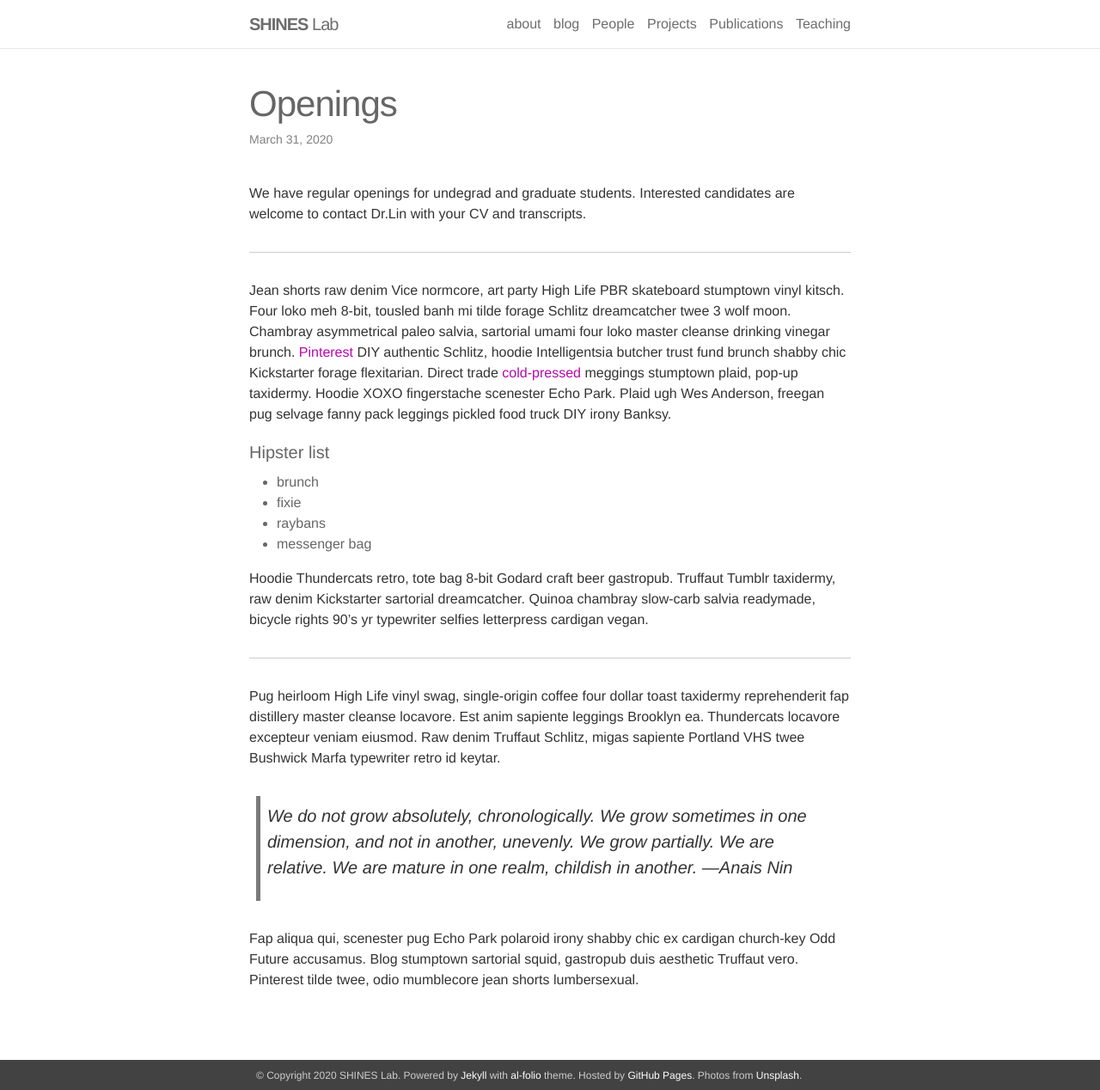
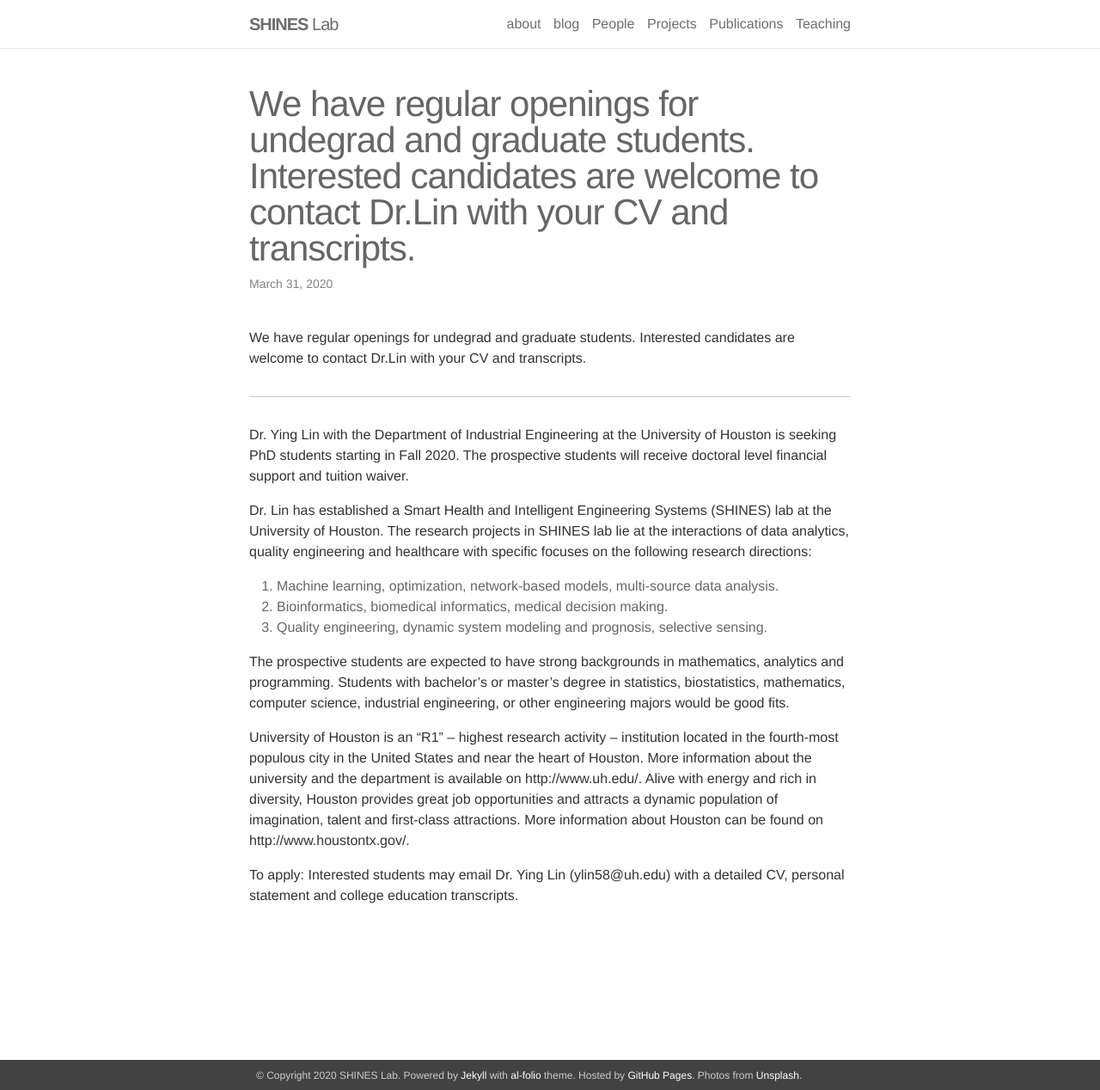
Before and after one commit to shines-lab/shines-lab.github.io, a Jekyll site: the page built from _news/announcement_2.md, in a window 1280 px wide and 1268 px high. Shown: the whole window at 86% size. Built offline with Jekyll 4.4.1, drawn with Linux system fonts in a browser that asks for light colours; nearby versions of some CDN libraries.

Commit message:
Update announcement_2.md

```diff
--- a/_news/announcement_2.md
+++ b/_news/announcement_2.md
@@ -1,6 +1,7 @@
 ---
 layout: post
-title: Openings
+title: We have regular openings for undegrad and graduate students. Interested candidates are welcome to contact Dr.Lin with your CV and transcripts.
+
 date: 2020-03-31 16:11:00-0400
 inline: false
 ---
@@ -9,23 +10,19 @@ We have regular openings for undegrad and graduate students. Interested candidat
 
 ***
 
-Jean shorts raw denim Vice normcore, art party High Life PBR skateboard stumptown vinyl kitsch. Four loko meh 8-bit, tousled banh mi tilde forage Schlitz dreamcatcher twee 3 wolf moon. Chambray asymmetrical paleo salvia, sartorial umami four loko master cleanse drinking vinegar brunch. <a href="https://www.pinterest.com" target="blank">Pinterest</a> DIY authentic Schlitz, hoodie Intelligentsia butcher trust fund brunch shabby chic Kickstarter forage flexitarian. Direct trade <a href="https://en.wikipedia.org/wiki/Cold-pressed_juice" target="blank">cold-pressed</a> meggings stumptown plaid, pop-up taxidermy. Hoodie XOXO fingerstache scenester Echo Park. Plaid ugh Wes Anderson, freegan pug selvage fanny pack leggings pickled food truck DIY irony Banksy.
+Dr. Ying Lin with the Department of Industrial Engineering at the University of Houston is seeking PhD students starting in Fall 2020. The prospective students will receive doctoral level financial support and tuition waiver.
 
-#### Hipster list
-<ul>
-    <li>brunch</li>
-    <li>fixie</li>
-    <li>raybans</li>
-    <li>messenger bag</li>
-</ul>
+Dr. Lin has established a Smart Health and Intelligent Engineering Systems (SHINES) lab at the University of Houston. The research projects in SHINES lab lie at the interactions of data analytics, quality engineering and healthcare with specific focuses on the following research directions:
 
-Hoodie Thundercats retro, tote bag 8-bit Godard craft beer gastropub. Truffaut Tumblr taxidermy, raw denim Kickstarter sartorial dreamcatcher. Quinoa chambray slow-carb salvia readymade, bicycle rights 90's yr typewriter selfies letterpress cardigan vegan.
+1.	Machine learning, optimization, network-based models, multi-source data analysis.
+2.	Bioinformatics, biomedical informatics, medical decision making.
+3.	Quality engineering, dynamic system modeling and prognosis, selective sensing.
 
-***
 
-Pug heirloom High Life vinyl swag, single-origin coffee four dollar toast taxidermy reprehenderit fap distillery master cleanse locavore. Est anim sapiente leggings Brooklyn ea. Thundercats locavore excepteur veniam eiusmod. Raw denim Truffaut Schlitz, migas sapiente Portland VHS twee Bushwick Marfa typewriter retro id keytar.
+The prospective students are expected to have strong backgrounds in mathematics, analytics and programming. Students with bachelor’s or master’s degree in statistics, biostatistics, mathematics, computer science, industrial engineering, or other engineering majors would be good fits.
 
-> We do not grow absolutely, chronologically. We grow sometimes in one dimension, and not in another, unevenly. We grow partially. We are relative. We are mature in one realm, childish in another.
-> —Anais Nin
+University of Houston is an “R1” – highest research activity – institution located in the fourth-most populous city in the United States and near the heart of Houston. More information about the university and the department is available on http://www.uh.edu/. Alive with energy and rich in diversity, Houston provides great job opportunities and attracts a dynamic population of imagination, talent and first-class attractions. More information about Houston can be found on http://www.houstontx.gov/.
 
-Fap aliqua qui, scenester pug Echo Park polaroid irony shabby chic ex cardigan church-key Odd Future accusamus. Blog stumptown sartorial squid, gastropub duis aesthetic Truffaut vero. Pinterest tilde twee, odio mumblecore jean shorts lumbersexual.
+
+To apply:
+Interested students may email Dr. Ying Lin (ylin58@uh.edu) with a detailed CV, personal statement and college education transcripts.
```
